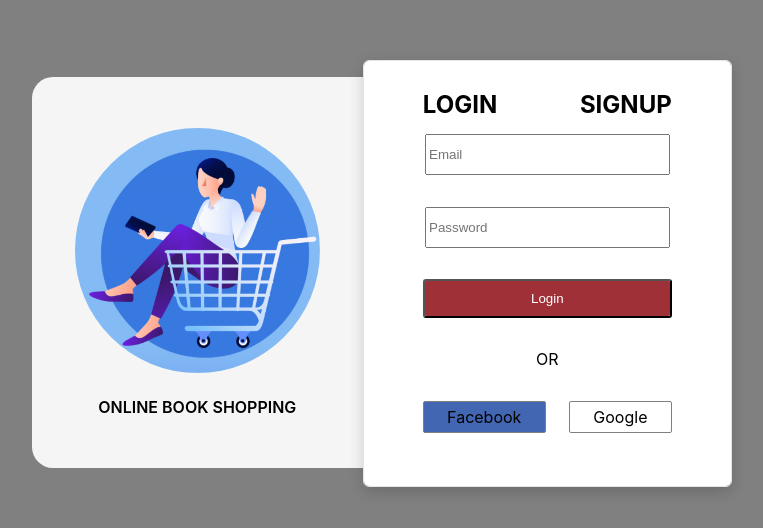
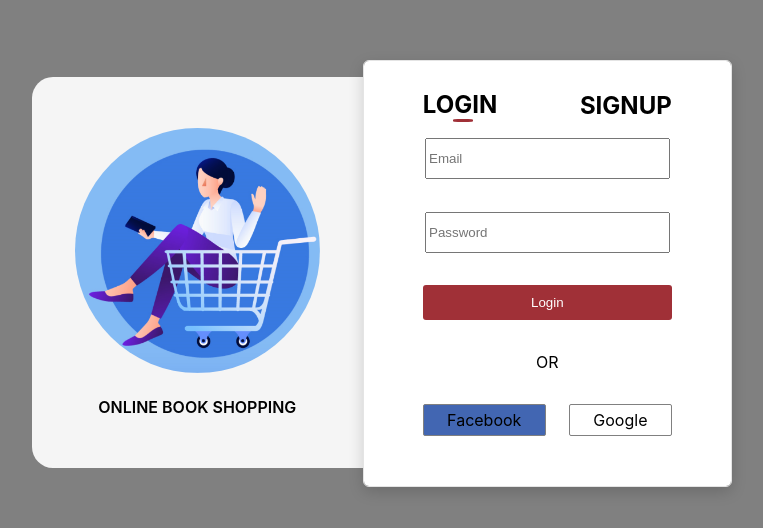
Before and after one commit to adarshEr2020/bookstore, a React (Create React App) app: page / in a window 1280 px wide. Shown: the part 128-656 px from the top of the page, without its empty margins (258-1021 px from the left). Built offline with nearby package versions, Linux system fonts and the light colour scheme.

Commit message:
updated styling

```diff
--- a/src/components/main/Login.css
+++ b/src/components/main/Login.css
@@ -15,6 +15,7 @@
 .loginBtn{
 	background: #A03037 0% 0% no-repeat padding-box;
 	border-radius: 3px;
+	border:#A03037;
 	width: 100%;
 	opacity: 1;
 	flex-grow:0.1;
--- a/src/components/main/Main.css
+++ b/src/components/main/Main.css
@@ -51,6 +51,13 @@
   align-items: center;
 }
 
+.underline {
+  background-color: #a03037;
+  width: 1.230rem;
+  height: 0.230rem;
+  border-radius: 25%;
+  margin-left: 1.900rem;
+}
 .loginSignup {
   width: 249px;
   height: 367px;
--- a/src/components/main/Main.jsx
+++ b/src/components/main/Main.jsx
@@ -5,9 +5,11 @@ import Signup from "./Signup";
 import shoppingImage from "../../assets/onlineBookShopping.png";
 function Main() {
   const [toggleoginSignup, setClickLoginSignup] = useState(true);
+  const [active, setActive] = useState(true);
 
   const handleClickLoginSignup = () => {
     setClickLoginSignup(!toggleoginSignup);
+    setActive(!active);
     console.log("isSignup", toggleoginSignup);
   };
   return (
@@ -28,18 +30,24 @@ function Main() {
         <div className="loginSignupContainer">
           <div className="loginSignup">
             <div className="loginSignUpText">
+              <div>
                 <span
                   className="loginsignuptxt"
                   onClick={() => handleClickLoginSignup()}
                 >
                   LOGIN
                 </span>
+                {active ? <div className="underline"></div> : <></>}
+              </div>
+              <div>
                 <span
                   className="loginsignuptxt"
                   onClick={() => handleClickLoginSignup()}
                 >
                   SIGNUP
                 </span>
+                {active ? <></> : <div className="underline"></div>}
+              </div>
             </div>
             <div className="actualLoginSignup">
               {toggleoginSignup ? <Login /> : <Signup />}
--- a/src/components/main/Signup.css
+++ b/src/components/main/Signup.css
@@ -14,6 +14,7 @@
 
 .signUpBtn{
 	background: #A03037 0% 0% no-repeat padding-box;
+	border:#A03037;
 	border-radius: 3px;
 	width: 100%;
 	opacity: 1;
```
Lines whose indentation alone changed are shown as unchanged.
